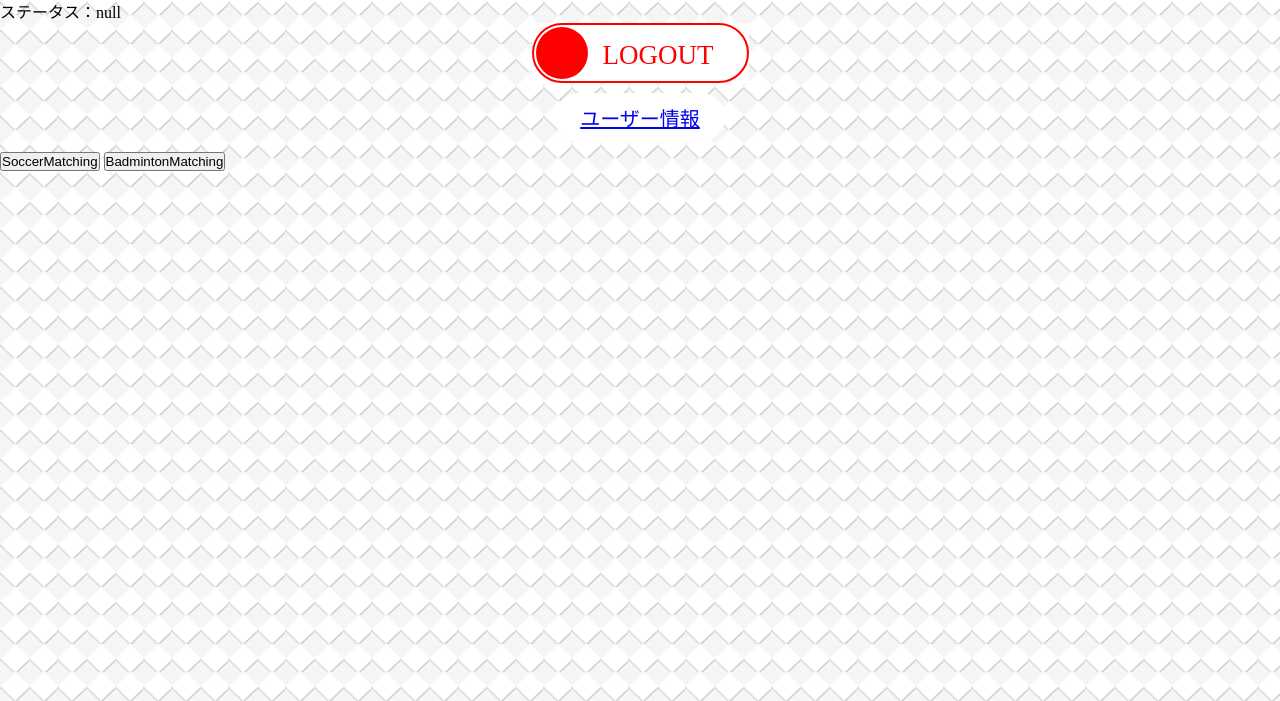
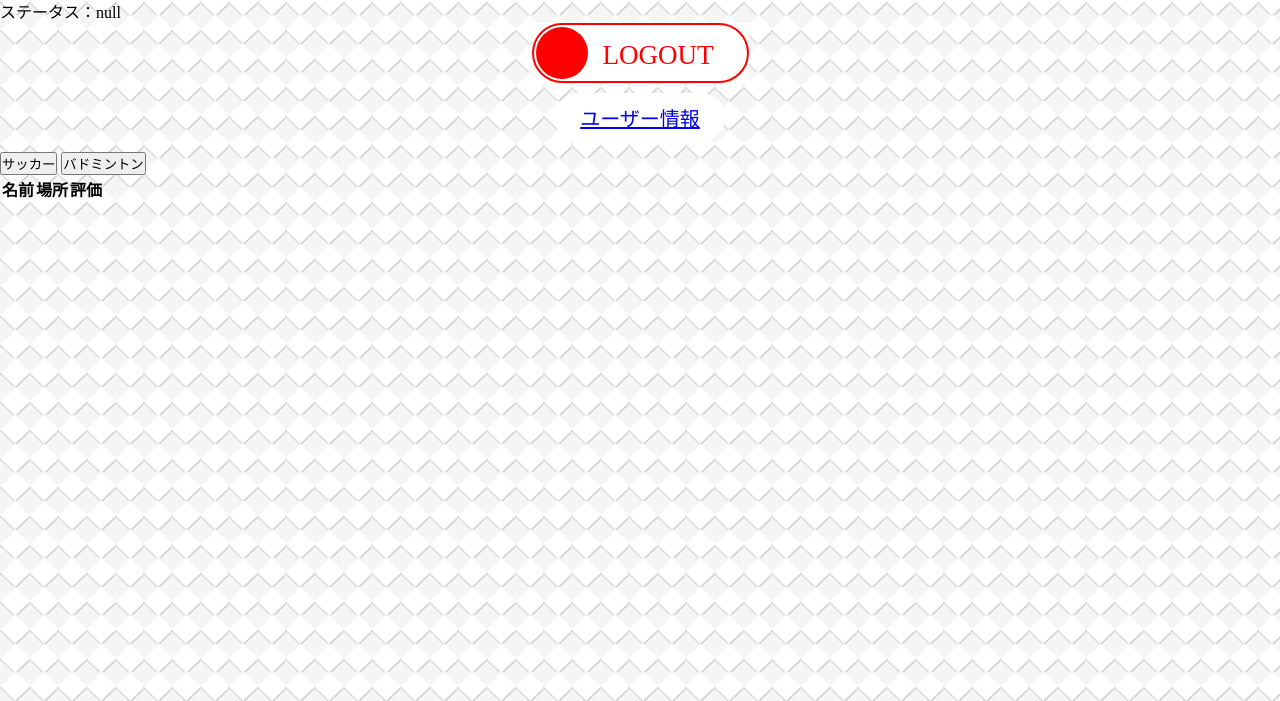
Before and after one commit to jigintern/2021-summer-3-c, a plain HTML site: page static/home.html in a window 1280 px wide. Shown: the part 99-800 px from the top of the page. Drawn offline with Linux system fonts and the light colour scheme.

Commit message:
home-css

```diff
--- a/static/home.html
+++ b/static/home.html
@@ -21,11 +21,18 @@
         <!--ユーザー情報ボタン-->
         <p><a href="User-information.html">ユーザー情報</a></p>
         <!--サッカーマッチングボタン-->
-        <input type="submit" name="SoccerMatching" value="SoccerMatching" id="soccer">
+        <button type="button" onclick="Matching('soccer')">サッカー</button>
         <!--バトミントンマッチングボタン-->
-        <input type="submit" name="BadmintonMatching" value="BadmintonMatching" id="badminton">
+        <button type="button" onclick="Matching('badminton')">バドミントン</button>
     </form>
-    <div id="table"></div>
+    <table id="match">
+        <tr>
+            <th>名前</th>
+            <th>場所</th>
+            <th>評価</th>
+        </tr>
+    </table>
+    <script src="js/matching.js"></script>
 </body>
 
 </html>
```
